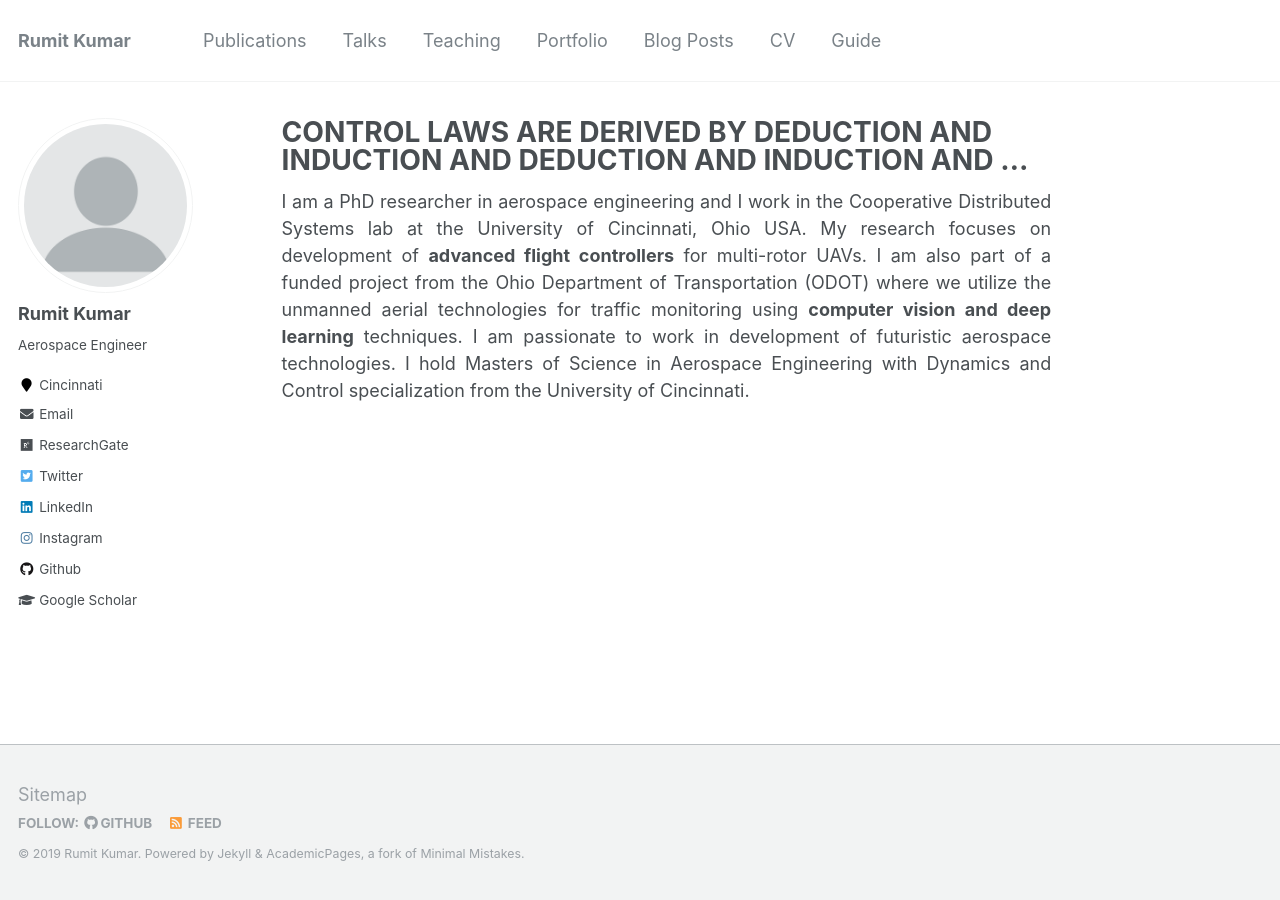
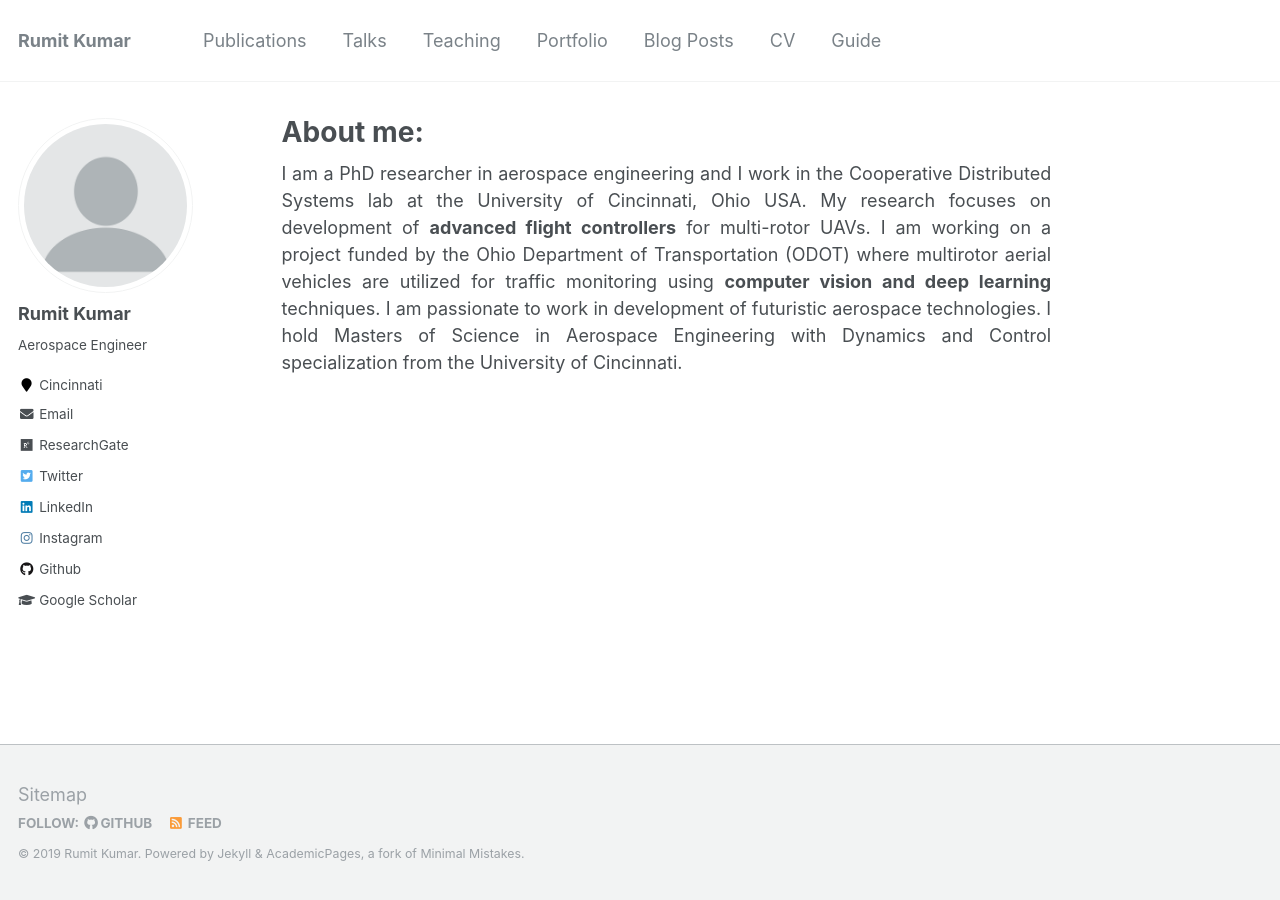
Before and after one commit to kumarrt/kumarrt.github.io, a Jekyll site: the page built from _pages/about.md, in a window 1280 px wide. Built offline with Jekyll 4.4.1, drawn with Linux system fonts in a browser that asks for light colours.

Commit message:
Update about.md

```diff
--- a/_pages/about.md
+++ b/_pages/about.md
@@ -1,6 +1,6 @@
 ---
 permalink: /
-title: "CONTROL LAWS ARE DERIVED BY DEDUCTION AND INDUCTION AND DEDUCTION AND INDUCTION AND ..."
+title: "About me: "
 excerpt: "About me"
 author_profile: true
 redirect_from:
@@ -8,4 +8,4 @@ redirect_from:
   - /about.html
 ---
 <div style="text-align: justify"> I am a PhD researcher in aerospace engineering and I work in the Cooperative Distributed Systems lab at the University of Cincinnati, Ohio USA. My research focuses on development of <strong>advanced flight controllers</strong>
- for multi-rotor UAVs.  I am also part of a funded project from the Ohio Department of Transportation (ODOT) where we utilize the unmanned aerial technologies for traffic monitoring using <strong>computer vision and deep learning</strong> techniques. I am passionate to work in development of futuristic aerospace technologies. I hold Masters of Science in Aerospace Engineering with Dynamics and Control specialization from the University of Cincinnati. </div>
+ for multi-rotor UAVs.  I am working on a project funded by the Ohio Department of Transportation (ODOT) where multirotor aerial vehicles are utilized for traffic monitoring using <strong>computer vision and deep learning</strong> techniques. I am passionate to work in development of futuristic aerospace technologies. I hold Masters of Science in Aerospace Engineering with Dynamics and Control specialization from the University of Cincinnati. </div>
```
